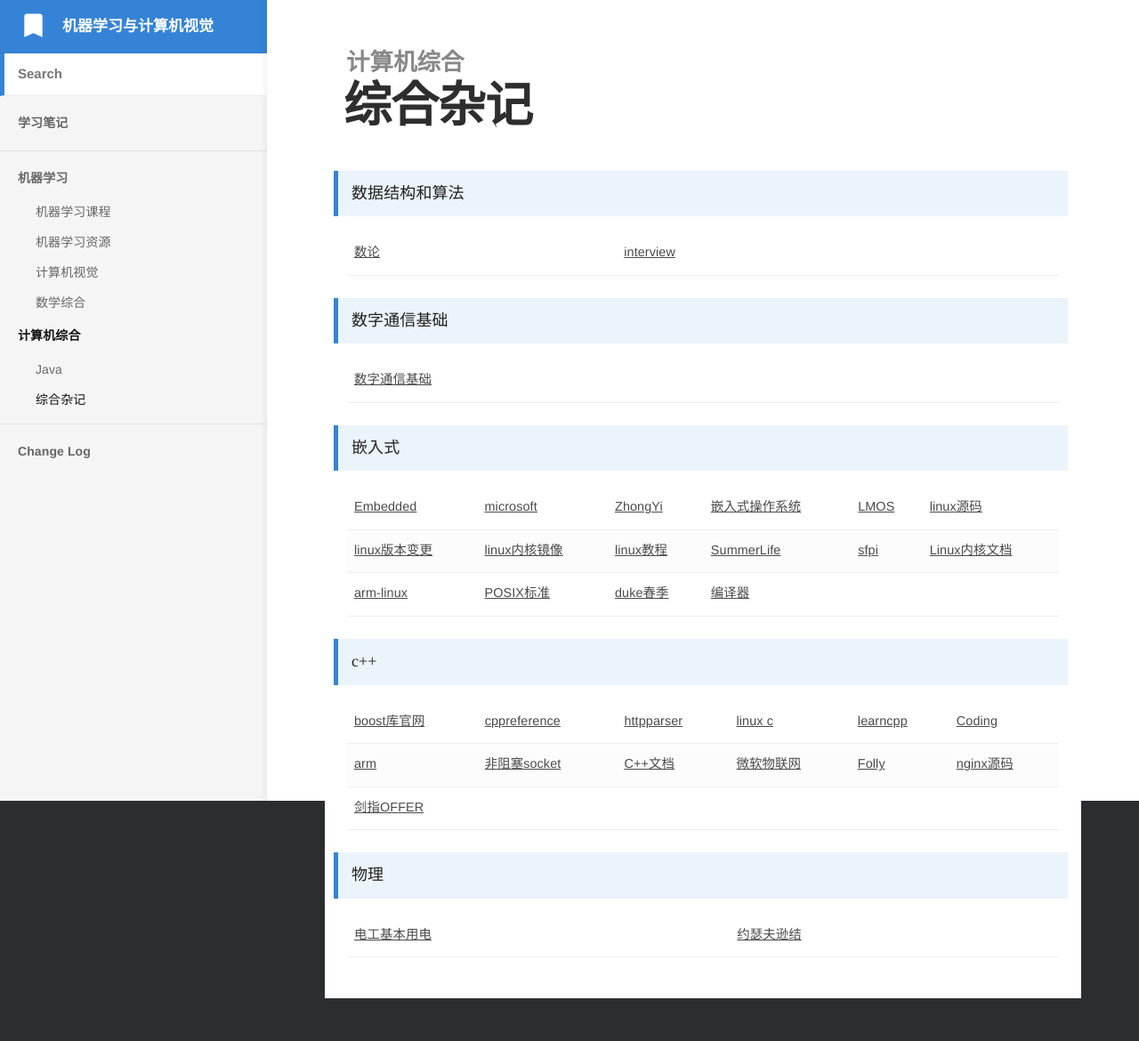
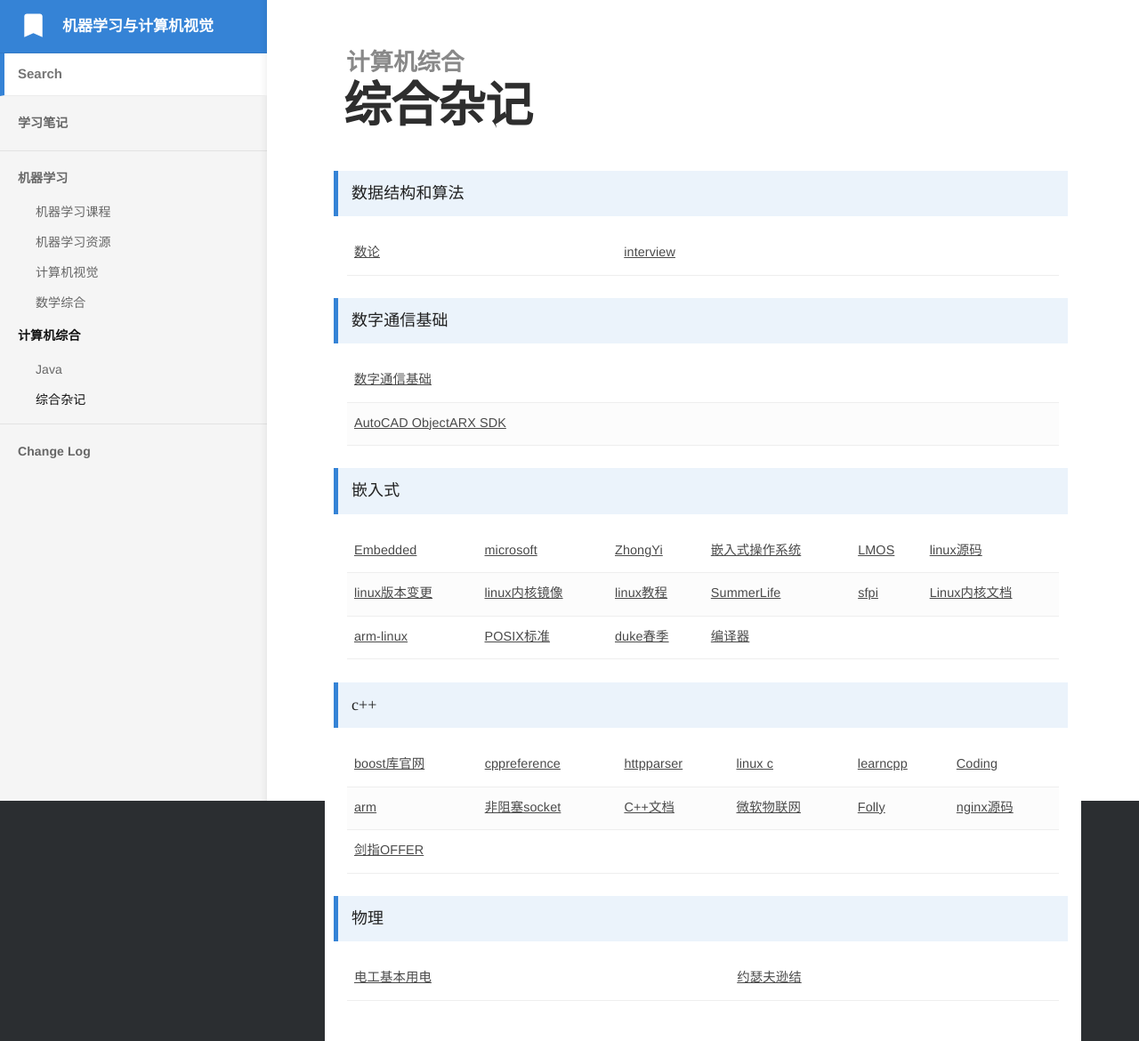
Before and after one commit to bashendixie/Machine_Learning_Notes, a Jekyll site: the page built from _docs/5、计算机综合/综合杂记.md, in a window 1280 px wide. Shown: the whole page at 89% size. Built offline with Jekyll 4.4.1, drawn with Linux system fonts in a browser that asks for light colours; some web fonts are replaced; before the commit the page ends 1122 px from its top, so only the background shows below that.

Commit message:
no message

```diff
--- a/_docs/5、计算机综合/综合杂记.md
+++ b/_docs/5、计算机综合/综合杂记.md
@@ -26,9 +26,13 @@ order: 1
 				<a href="https://vincmazet.github.io/comnum/" target="_blank">数字通信基础</a>
 			</td>
 		</tr>
+		<tr>
+			<td>
+				<a href="https://www.autodesk.com/developer-network/platform-technologies/autocad/objectarx" target="_blank">AutoCAD ObjectARX SDK</a>
+			</td>
+		</tr>
 	</tbody>
 </table>
-
 
 > 嵌入式
 <table width="1033" style="font-size: 0.8em;">
```
